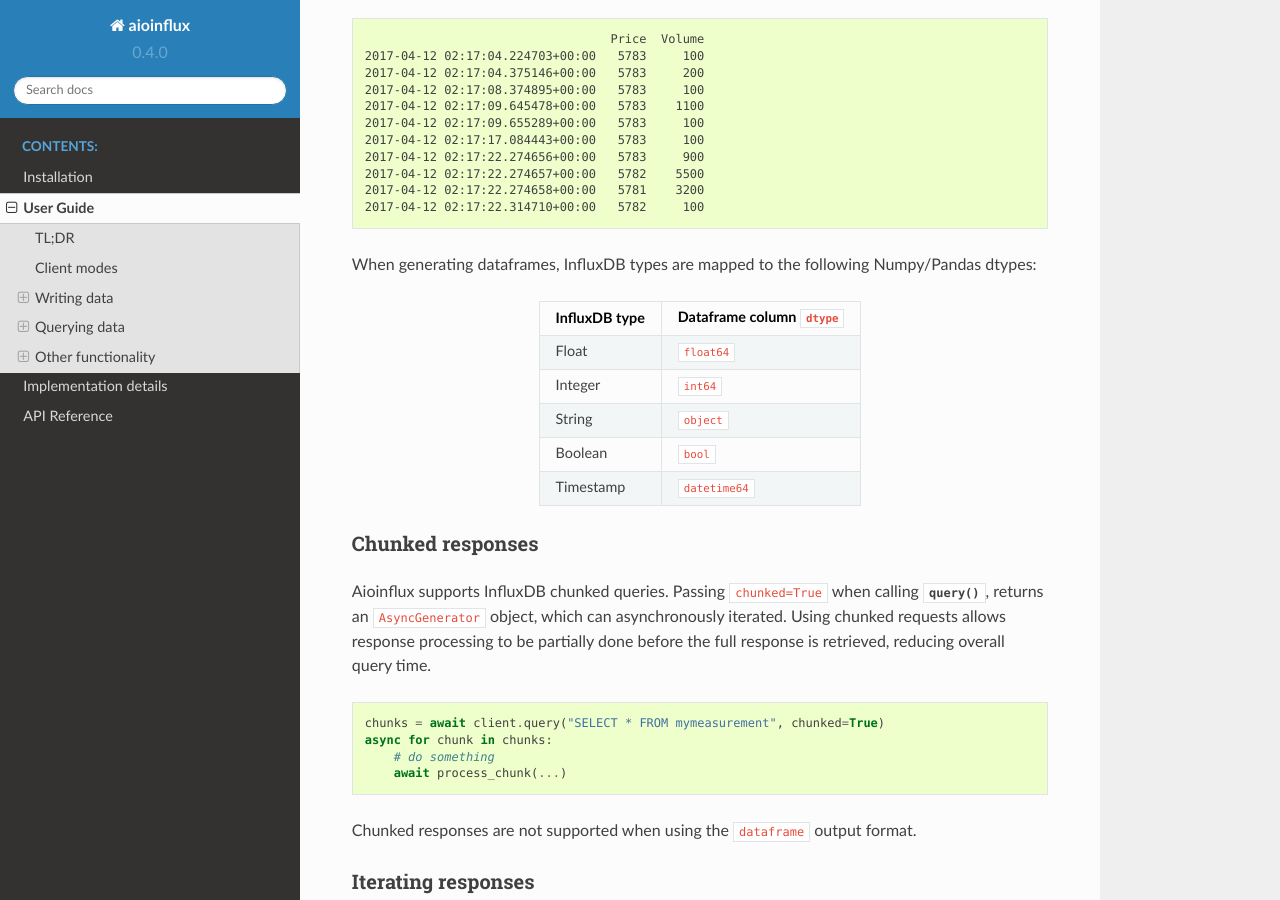
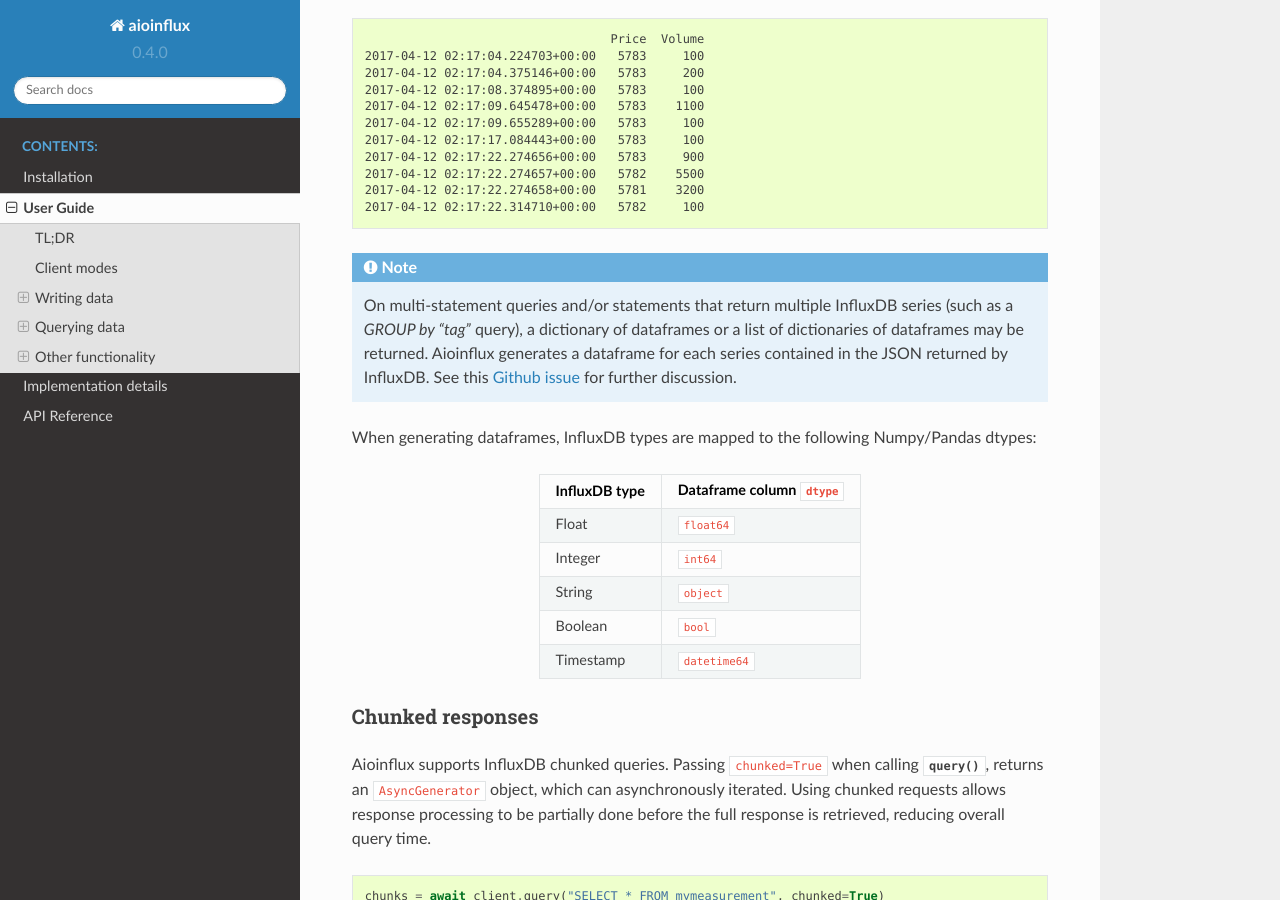
Before and after one commit to gusutabopb/aioinflux, a Sphinx documentation site: the page built from docs/usage.rst, in a window 1280 px wide and 900 px high, scrolled down 7666 px. Built offline with Sphinx 7.4.7 and the Read the Docs theme 2.0.0, drawn with Linux system fonts in a browser that asks for light colours.

Commit message:
Update docs regarding dataframe serialization of multi-statement/multi-series queries

```diff
--- a/docs/usage.rst
+++ b/docs/usage.rst
@@ -438,6 +438,15 @@
     2017-04-12 02:17:22.274658+00:00   5781    3200
     2017-04-12 02:17:22.314710+00:00   5782     100
 
+.. note::
+
+   On multi-statement queries and/or statements that return multiple InfluxDB series
+   (such as a `GROUP by "tag"` query), a dictionary of dataframes or a list of
+   dictionaries of dataframes may be returned.
+   Aioinflux generates a dataframe for each series contained in the JSON returned by InfluxDB.
+   See this `Github issue <https://github.com/gusutabopb/aioinflux/issues/19>`__ for further discussion.
+
+
 
 When generating dataframes, InfluxDB types are mapped to the following Numpy/Pandas dtypes:
 
```
